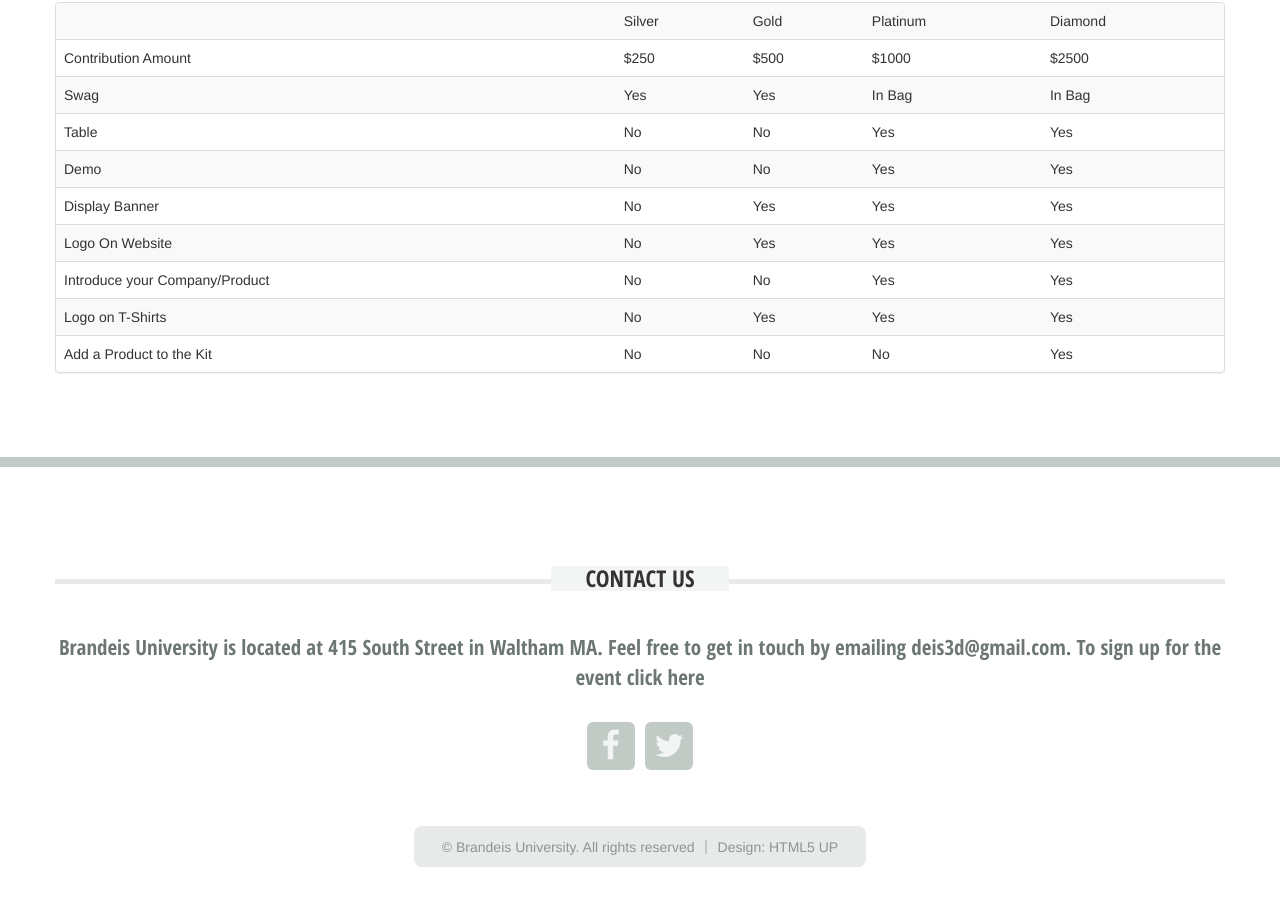
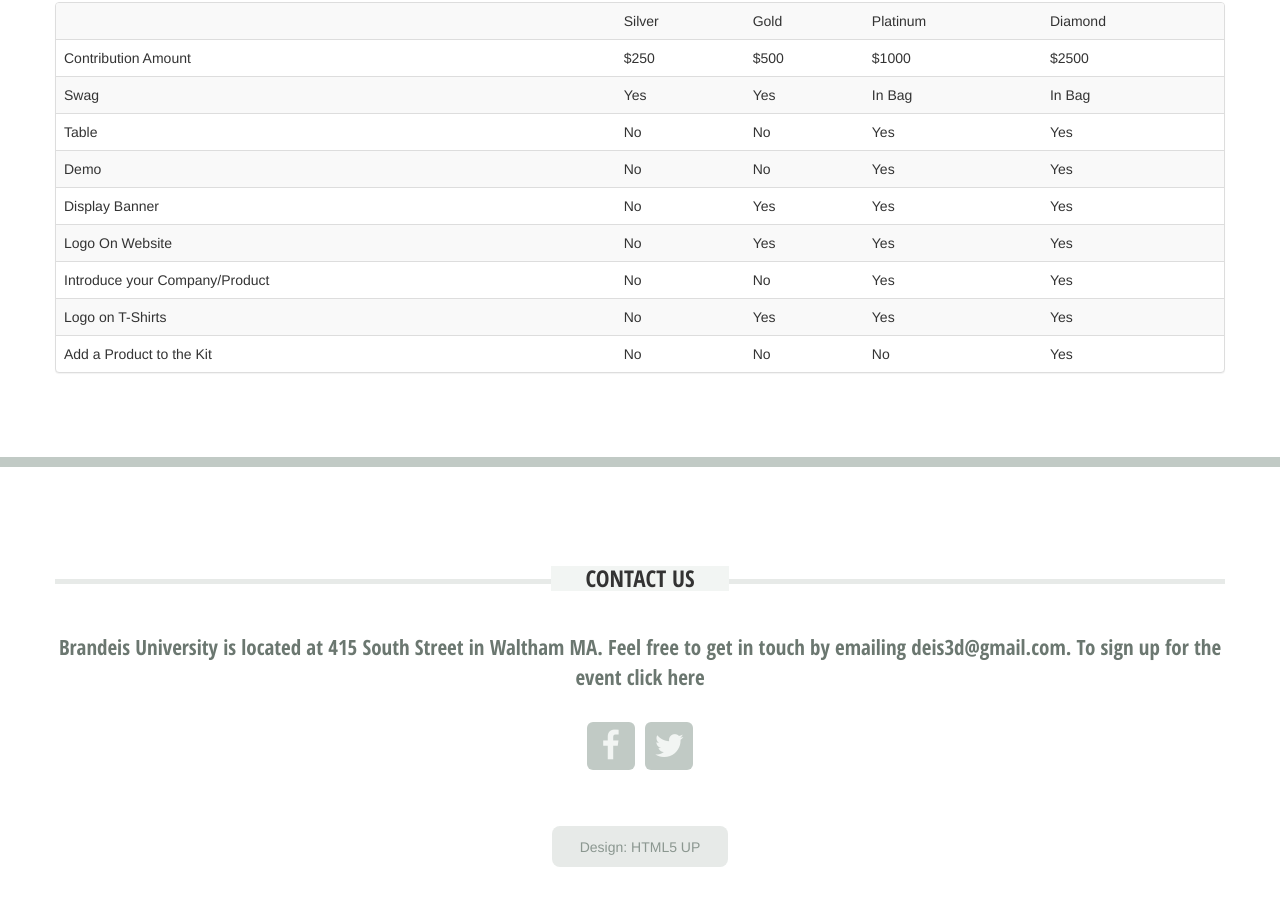
Before and after one commit to ssemenova/Makeathon-Spring2016, a plain HTML site: page index.html in a window 1280 px wide. Shown: the part 2209-3114 px from the top of the page. Drawn offline with nearby package versions, Linux system fonts and the light colour scheme.

Commit message:
removed copy right symbol

```diff
--- a/index.html
+++ b/index.html
@@ -263,7 +263,7 @@
 			<!-- Copyright -->
 			<div id="copyright">
 				<ul class="menu">
-					<li>&copy; Brandeis University. All rights reserved</li><li>Design: <a href="http://html5up.net">HTML5 UP</a></li>
+					<li>Design: <a href="http://html5up.net">HTML5 UP</a></li>
 				</ul>
 			</div>
 
```
